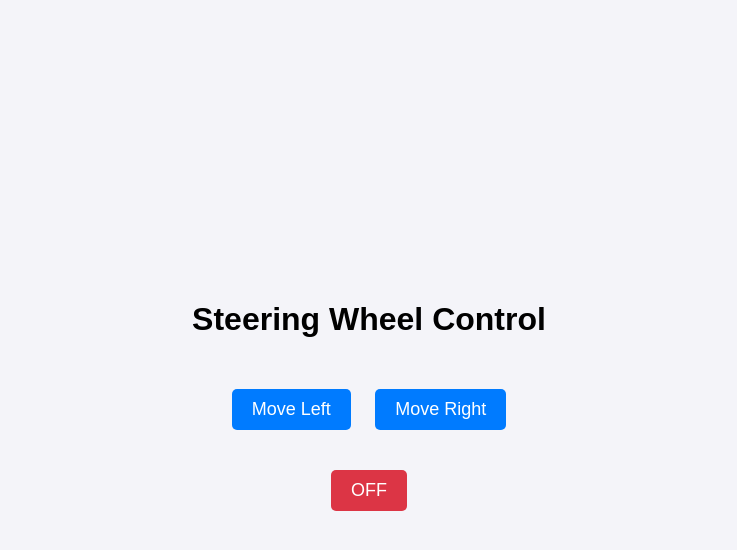
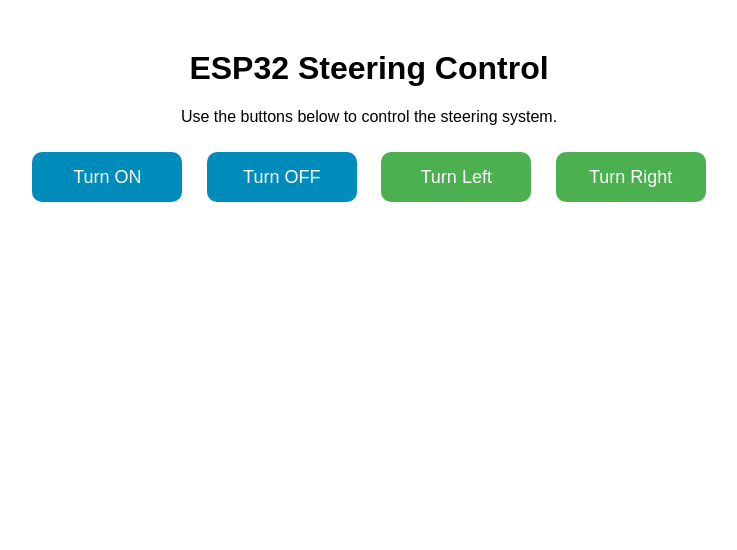
Before and after one commit to Harshvardhan-10/Motor_Oreo, a plain HTML site: page index.html in a window 1280 px wide. Shown: the whole page, without its empty margins (271-1008 px from the left). Drawn offline with Linux system fonts and the light colour scheme.

Commit message:
Update index.html

```diff
--- a/index.html
+++ b/index.html
@@ -3,79 +3,65 @@
 <head>
   <meta charset="UTF-8">
   <meta name="viewport" content="width=device-width, initial-scale=1.0">
-    <title>Steering Wheel Control</title>
+  <title>ESP32 Steering Control</title>
   <style>
     body {
       font-family: Arial, sans-serif;
-            display: flex;
-            flex-direction: column;
-            align-items: center;
-            justify-content: center;
-            height: 100vh;
-            margin: 0;
-            background-color: #f4f4f9;
-        }
-        .control-buttons {
-            margin: 20px;
+      text-align: center;
+      margin-top: 50px;
     }
     button {
-            padding: 10px 20px;
+      width: 150px;
+      height: 50px;
       margin: 10px;
       font-size: 18px;
       cursor: pointer;
+      border-radius: 10px;
       border: none;
-            border-radius: 5px;
-            background-color: #007bff;
+      background-color: #4CAF50;
       color: white;
       transition: background-color 0.3s;
     }
     button:hover {
-            background-color: #0056b3;
+      background-color: #45a049;
     }
-        .toggle-on {
-            background-color: #28a745;
+    button:active {
+      background-color: #3e8e41;
     }
-        .toggle-off {
-            background-color: #dc3545;
+    .toggle {
+      background-color: #008CBA;
+    }
+    .toggle:hover {
+      background-color: #007bb5;
     }
   </style>
 </head>
 <body>
-    <h1>Steering Wheel Control</h1>
-    <div class="control-buttons">
-        <button id="leftButton">Move Left</button>
-        <button id="rightButton">Move Right</button>
-    </div>
-    <button id="toggleButton" class="toggle-off">OFF</button>
+  <h1>ESP32 Steering Control</h1>
+  <p>Use the buttons below to control the steering system.</p>
+
+  <!-- On/Off Button -->
+  <button class="toggle" onclick="sendCommand('on')">Turn ON</button>
+  <button class="toggle" onclick="sendCommand('off')">Turn OFF</button>
+
+  <!-- Left/Right Buttons -->
+  <button onclick="sendCommand('left')">Turn Left</button>
+  <button onclick="sendCommand('right')">Turn Right</button>
 
   <script>
-        const leftButton = document.getElementById('leftButton');
-        const rightButton = document.getElementById('rightButton');
-        const toggleButton = document.getElementById('toggleButton');
-
-        leftButton.addEventListener('click', () => {
-            console.log('Steering wheel moved left');
+    // Function to send commands to ESP32
+    function sendCommand(command) {
+      fetch(`/control?${command}`)
+        .then(response => response.text())
+        .then(data => {
+          console.log(data); // Log the ESP32's response
+          alert(data);       // Show response in an alert box
+        })
+        .catch(error => {
+          console.error('Error:', error);
+          alert('Failed to communicate with ESP32.');
         });
-
-        rightButton.addEventListener('click', () => {
-            console.log('Steering wheel moved right');
-        });
-
-        toggleButton.addEventListener('click', () => {
-            const isOn = toggleButton.classList.contains('toggle-on');
-
-            if (isOn) {
-                toggleButton.classList.remove('toggle-on');
-                toggleButton.classList.add('toggle-off');
-                toggleButton.textContent = 'OFF';
-                console.log('System turned OFF');
-            } else {
-                toggleButton.classList.remove('toggle-off');
-                toggleButton.classList.add('toggle-on');
-                toggleButton.textContent = 'ON';
-                console.log('System turned ON');
     }
-        });
   </script>
 </body>
 </html>
```
Lines whose indentation alone changed are shown as unchanged.
